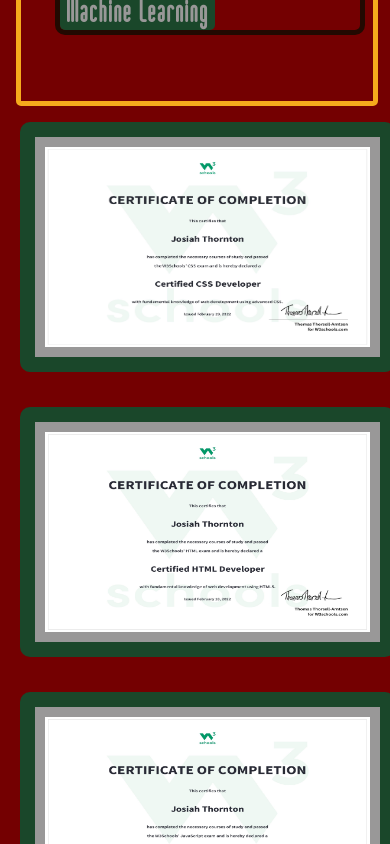
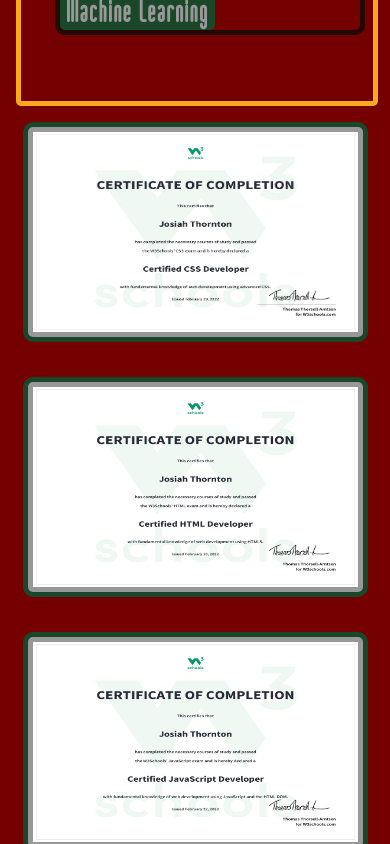
Before and after one commit to JJ-Thornton/React-Portfolio, a React (Create React App) app: page / in a window 390 px wide. Shown: the part 3440-4284 px from the top of the page. Built offline with nearby package versions, Linux system fonts and the light colour scheme.

Commit message:
Update Mobile.css

```diff
--- a/src/components/Mobile.css
+++ b/src/components/Mobile.css
@@ -88,6 +88,8 @@
   .cred-size {
     height: 200px;
     width: 325px;
+    padding: 5px;
+    border: 5px solid var(--slythGreen);
   }
 
   .cred-grid {
```
